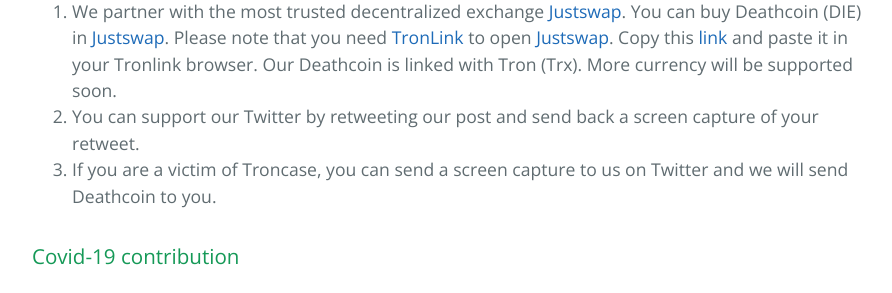
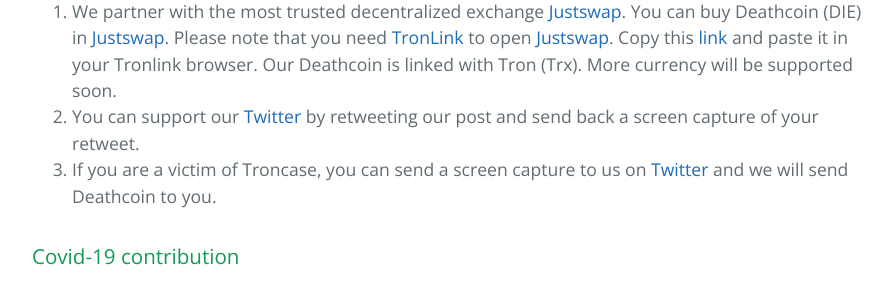
Before and after one commit to DeathcoinOfficial/Deathcoin, a Jekyll site: the page built from index.md, in a window 1280 px wide and 900 px high, scrolled down 3709 px. Shown: the part 156-449 px from the top of the window, without its empty margins (192-1084 px from the left). Built offline with Jekyll 4.4.1, drawn with Linux system fonts in a browser that asks for light colours; our own code applies the rules of GitHub Pages for plain Markdown files; part of the change alters nothing that is shown.

```diff
--- a/index.md
+++ b/index.md
@@ -72,8 +72,8 @@ Today, billions of people can’t open bank accounts, others have their loan blo
 ![image](https://www.recast1.org/images/logos/JustSwap.png)
 
 1. We partner with the most trusted decentralized exchange [Justswap](https://justswap.org/?lang=en-US#/scan/detail/trx/TByyFshwBL16vH7rWFEcN83RRbBjZUQ7ER). You can buy Deathcoin (DIE) in [Justswap](https://justswap.org/?lang=en-US#/scan/detail/trx/TByyFshwBL16vH7rWFEcN83RRbBjZUQ7ER). Please note that you need [TronLink](https://www.tronlink.org/) to open [Justswap](https://justswap.org/?lang=en-US#/scan/detail/trx/TByyFshwBL16vH7rWFEcN83RRbBjZUQ7ER). Copy this [link](https://justswap.org/?lang=en-US#/scan/detail/trx/TByyFshwBL16vH7rWFEcN83RRbBjZUQ7ER) and paste it in your Tronlink browser. Our Deathcoin is linked with Tron (Trx). More currency will be supported soon.
-2. You can support our Twitter by retweeting our post and send back a screen capture of your retweet.
-3. If you are a victim of Troncase, you can send a screen capture to us on Twitter and we will send Deathcoin to you.
+2. You can support our [Twitter](https://mobile.twitter.com/deathcoinoffic1/media) by retweeting our post and send back a screen capture of your retweet.
+3. If you are a victim of Troncase, you can send a screen capture to us on [Twitter](https://mobile.twitter.com/deathcoinoffic1/media) and we will send Deathcoin to you.
 
 
 ### Covid-19 contribution
```
